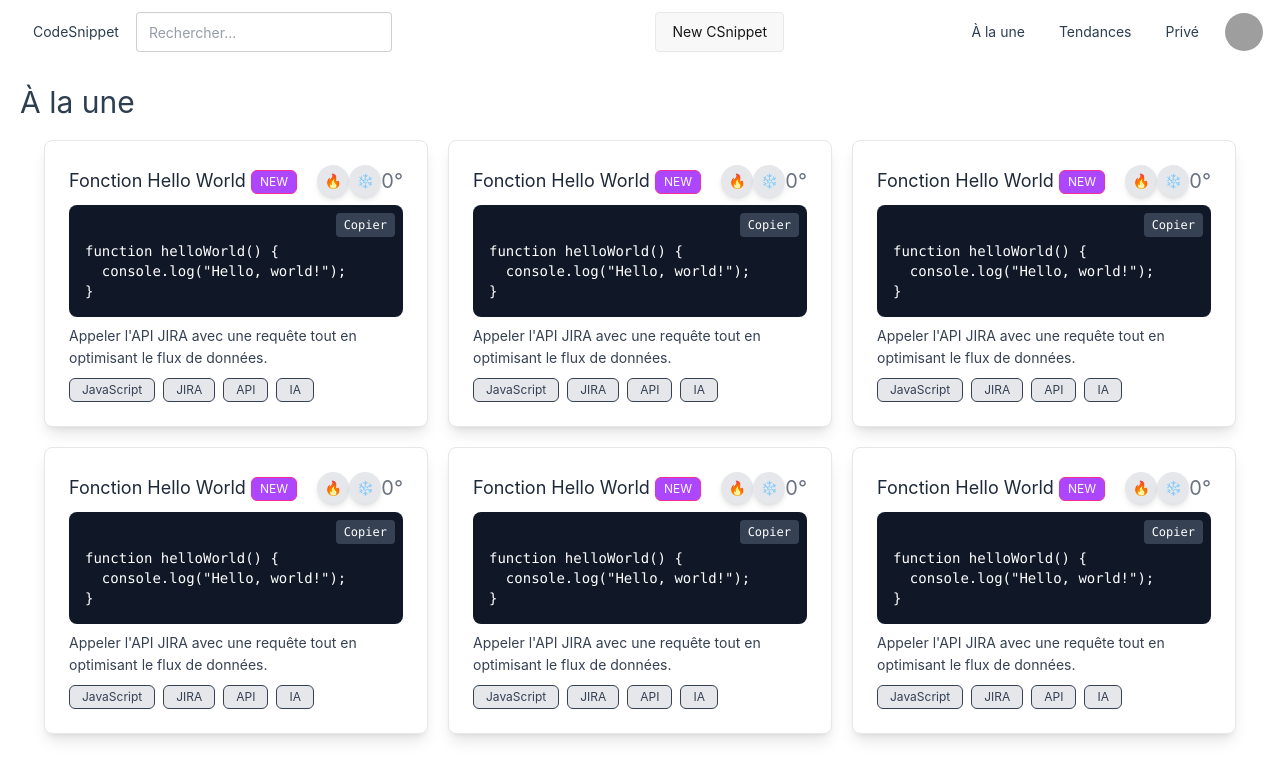
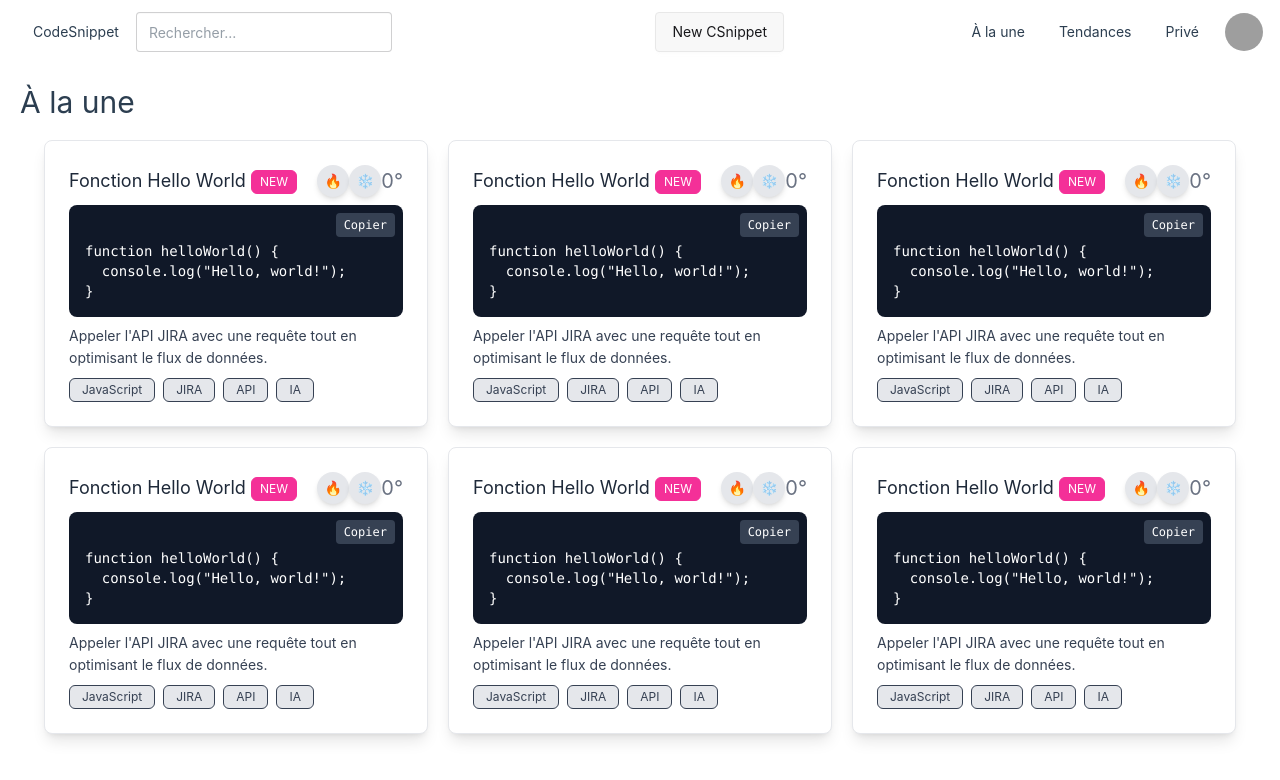
Before and after one commit to AlexBOYERE/CodeSnippet, a Vue app in the folder frontend/: page / in a window 1280 px wide. Shown: the top 780 px of the page. Built offline with nearby package versions, Linux system fonts and the light colour scheme; grey boxes are pictures that could not be loaded.

Commit message:
Vote design

```diff
--- a/frontend/src/components/MainCSnippet.vue
+++ b/frontend/src/components/MainCSnippet.vue
@@ -57,7 +57,7 @@ const voteDown = () => {
       <div class="flex justify-between items-center mb-4">
         <h2 class="text-lg font-semibold text-gray-800">
           Fonction Hello World
-          <span class="badge badge-secondary bg-purple-500 text-white px-2 py-1 rounded-md text-xs ml-2">
+          <span class="badge badge-secondary text-white px-2 py-1 rounded-md text-xs ml-2">
             NEW
           </span>
         </h2>
```
